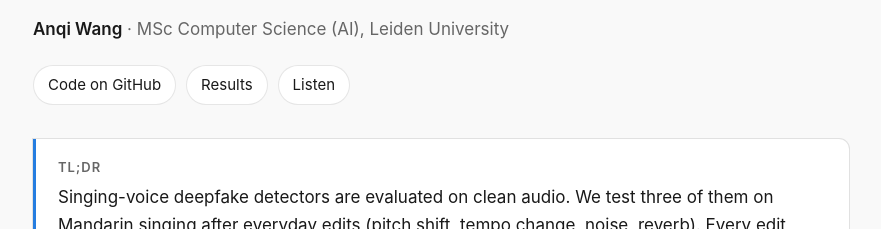
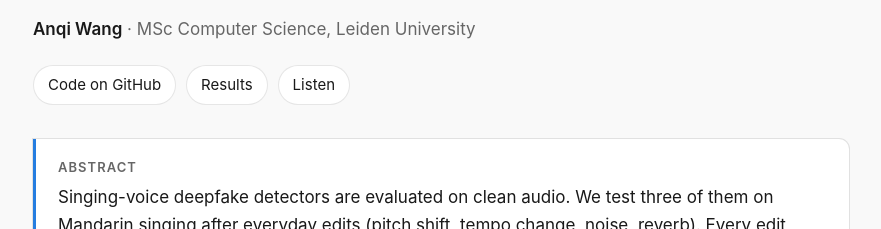
Before and after one commit to anqiiiwang/real-or-ai-voice, a plain HTML site: page docs/index.html in a window 1280 px wide. Shown: the part 212-441 px from the top of the page, without its empty margins (199-1080 px from the left). Drawn offline with Linux system fonts and the light colour scheme.

```diff
--- a/docs/index.html
+++ b/docs/index.html
@@ -124,14 +124,14 @@
 <header class="hero">
   <p class="eyebrow">Audio Processing and Indexing · Leiden University · 2026</p>
   <h1>Real Voice or AI Voice? Robust Detection of AI-Sung Chinese Songs</h1>
-  <p class="byline"><strong>Anqi Wang</strong> · MSc Computer Science (AI), Leiden University</p>
+  <p class="byline"><strong>Anqi Wang</strong> · MSc Computer Science, Leiden University</p>
   <div class="links">
     <a href="https://github.com/anqiiiwang/real-or-ai-voice">Code on GitHub</a>
     <a href="#results">Results</a>
     <a href="#demo">Listen</a>
   </div>
   <div class="tldr">
-    <b>TL;DR</b>
+    <b>Abstract</b>
     Singing-voice deepfake detectors are evaluated on clean audio. We test three of them on Mandarin singing
     after everyday edits (pitch shift, tempo change, noise, reverb). Every edit hurts, and the detector that is
     best on clean audio (WavLM) collapses: after a one-semitone pitch shift it calls almost every real singer
```
